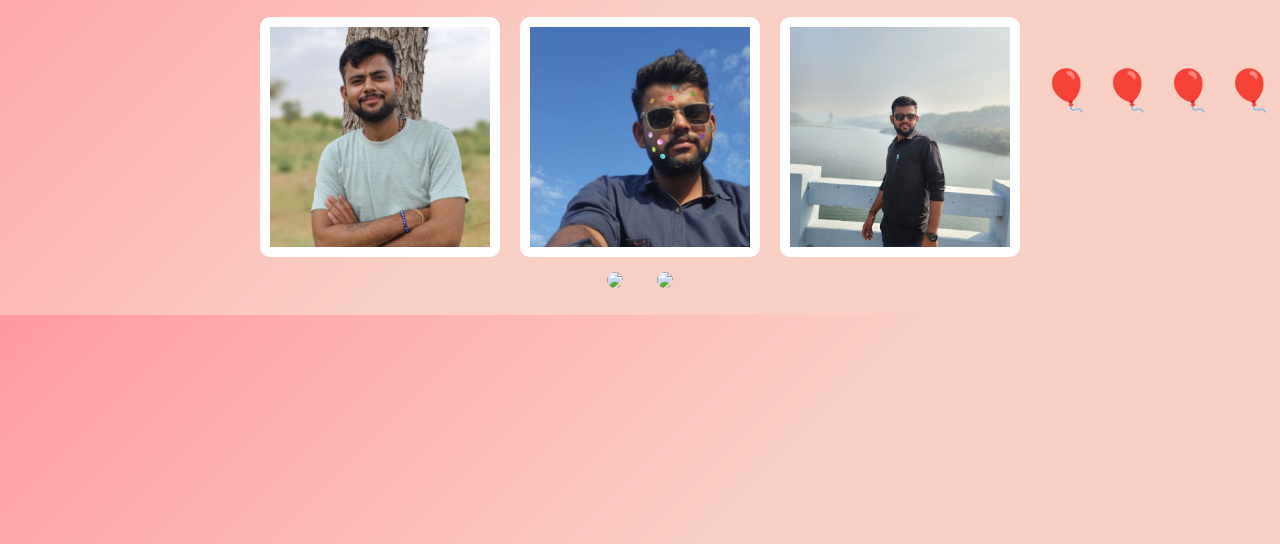
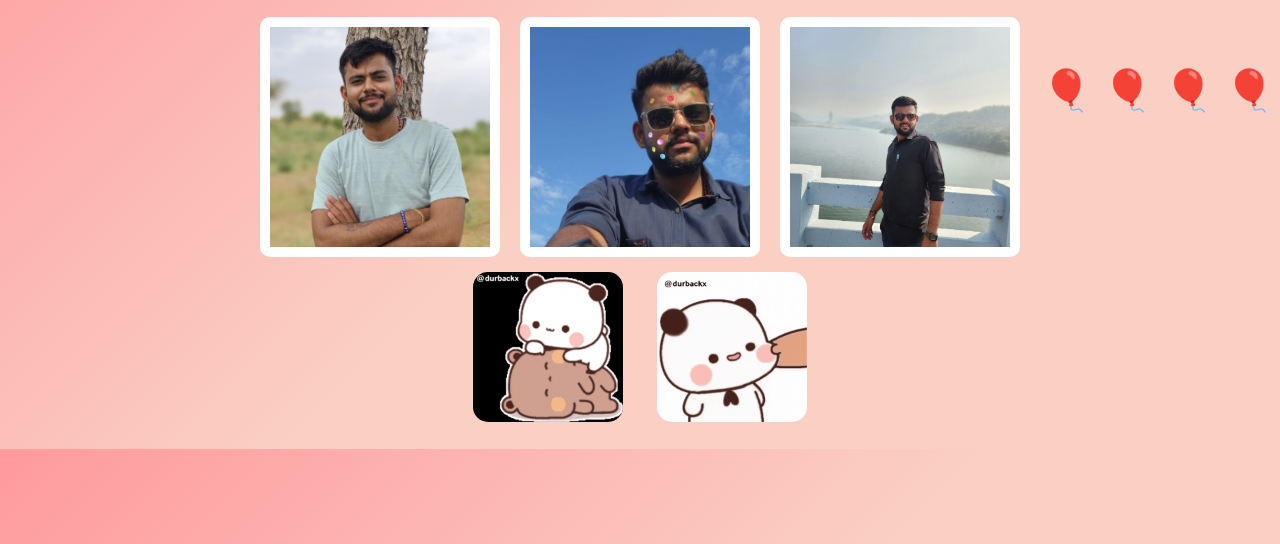
Before and after one commit to ghoraiatashi810-lab/birthday-surprise, a plain HTML site: page index.html in a window 1280 px wide. Shown: the part 256-800 px from the top of the page. Drawn offline with Linux system fonts and the light colour scheme.

Commit message:
Fix image source paths in index.html
Updated image source paths in the gallery and gif section.

```diff
--- a/index.html
+++ b/index.html
@@ -28,8 +28,8 @@
 
 <div class="gif-section">
 
-<img src="gifs/1.gif">
-<img src="gifs/2.gif">
+<img src="1.gif">
+<img src="2.gif">
 
 </div>
 
```
